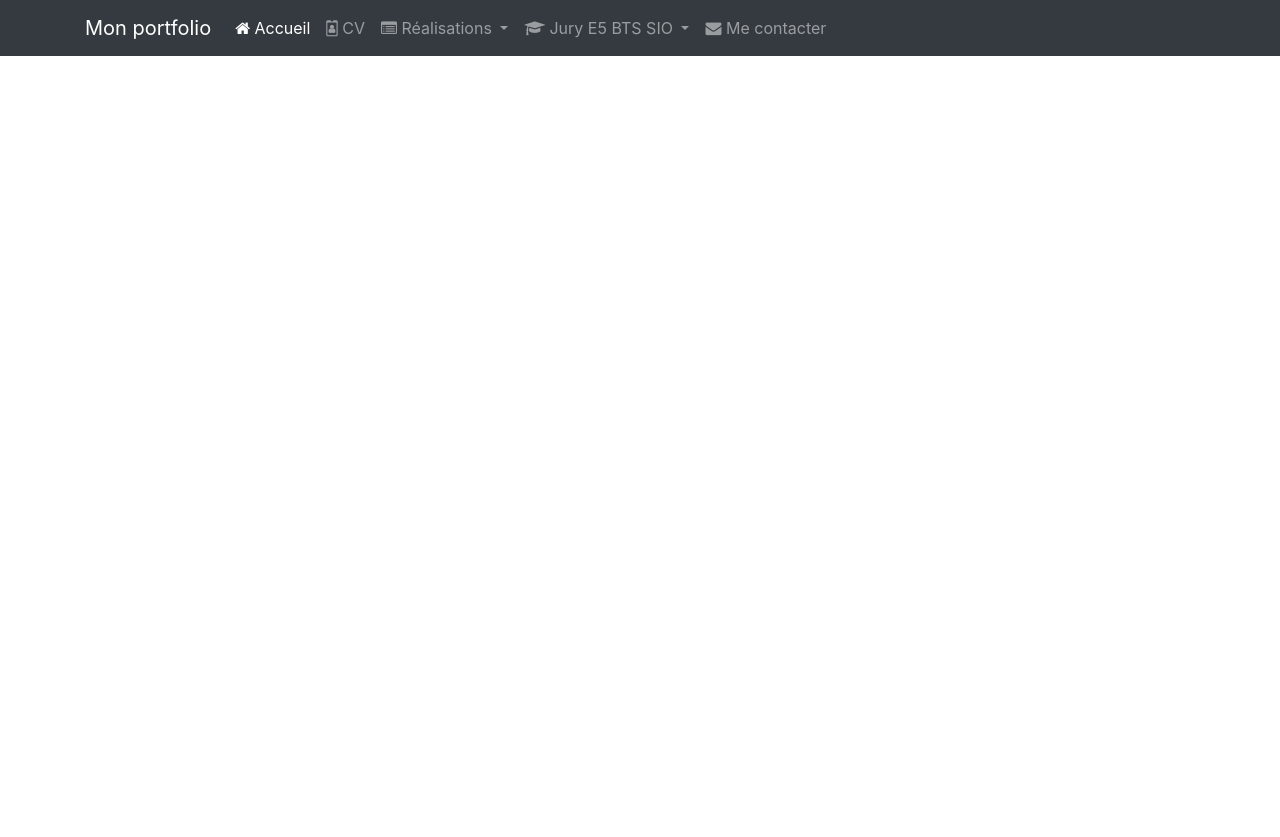
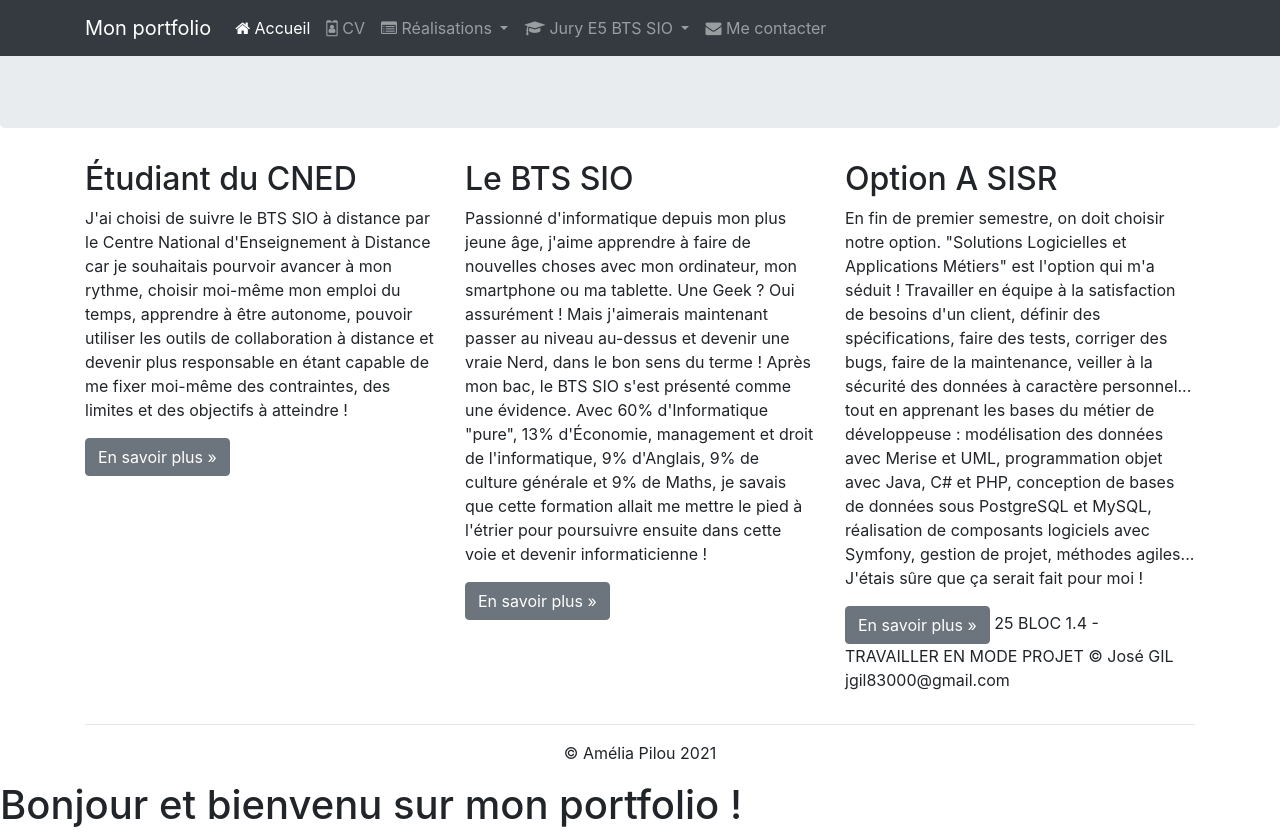
Before and after one commit to iwanttocommit/iwanttocommit.github, a plain HTML site: page index.html in a window 1280 px wide. Before the commit the page ends 800 px from the top, so only its background shows below. Drawn offline with nearby package versions, Linux system fonts and the light colour scheme.

Commit message:
Cloture du ticket après le push

```diff
--- a/index.html
+++ b/index.html
@@ -112,6 +112,65 @@
                 </div>
             </div>
         </nav>
+        <div class="jumbotron"></div> <!-- Emplacement pour le contenu principal de la page -->
+        <footer>
+            <div class="container">
+                <div class="row">
+                    <div class="col-lg-4">
+                        <h2>Étudiant du CNED</h2>
+                        <p>J'ai choisi de suivre le BTS SIO à distance par le Centre National
+                            d'Enseignement à Distance car je souhaitais pourvoir avancer à mon rythme,
+                            choisir moi-même mon emploi du temps, apprendre à être autonome, pouvoir
+                            utiliser les outils de collaboration à distance et devenir plus responsable en
+                            étant capable de me fixer moi-même des contraintes, des limites et des
+                            objectifs à atteindre !
+                        </p>
+                        <p><a class="btn btn-secondary" href="http://www.cned.fr" target="_blank"
+                              role="button">En savoir plus »</a>
+                        </p>
+                    </div>
+                    <div class="col-lg-4">
+                        <h2>Le BTS SIO</h2>
+                        <p>Passionné d'informatique depuis mon plus jeune âge, j'aime apprendre à faire
+                            de nouvelles choses avec mon ordinateur, mon smartphone ou ma tablette. Une
+                            Geek ? Oui assurément ! Mais j'aimerais maintenant passer au niveau au-dessus
+                            et devenir une vraie Nerd, dans le bon sens du terme ! Après mon bac, le BTS
+                            SIO s'est présenté comme une évidence. Avec 60% d'Informatique "pure", 13%
+                            d'Économie, management et droit de l'informatique, 9% d'Anglais, 9% de culture
+                            générale et 9% de Maths, je savais que cette formation allait me mettre le
+                            pied à l'étrier pour poursuivre ensuite dans cette voie et devenir
+                            informaticienne !
+                        </p>
+                        <p><a class="btn btn-secondary" href="https://fr.wikipedia.org/wiki/Brevet_de_tec
+                              hnicien_supérieur_-_Services_informatiques_aux_organisations"
+                              target="_blank" role="button">En savoir plus »</a>
+                        </p>
+                    </div>
+                    <div class="col-lg-4">
+                        <h2>Option A SISR</h2>
+                        <p>En fin de premier semestre, on doit choisir notre option. "Solutions
+                            Logicielles et Applications Métiers" est l'option qui m'a séduit&nbsp;!
+                            Travailler en équipe à la satisfaction de besoins d'un client, définir des
+                            spécifications, faire des tests, corriger des bugs, faire de la maintenance,
+                            veiller à la sécurité des données à caractère personnel... tout en apprenant
+                            les bases du métier de développeuse : modélisation des données
+                            avec Merise et UML, programmation objet avec Java, C# et PHP, conception
+                            de bases de données sous PostgreSQL et MySQL, réalisation de
+                            composants logiciels avec Symfony, gestion de projet, méthodes agiles...
+                            J'étais sûre que ça serait fait pour moi !
+                        </p>
+                        <p><a class="btn btn-secondary" href="https://www.onisep.fr/Ressources/Univers-Fo
+                              rmation/Formations/Post-bac/bts-services-informatiques-aux-organisations-op
+                              tion-b-solutions-logicielles-et-applications-metiers" target="_blank"
+                              role="button">En savoir plus »</a>
+                            25 BLOC 1.4 - TRAVAILLER EN MODE PROJET © José GIL jgil83000@gmail.com
+                        </p>
+                    </div>
+                </div>
+                <hr>
+                <p class="text-center" id="copyright">© Amélia Pilou 2021</p>
+            </div>
+        </footer>
 
 
     </body>
```
